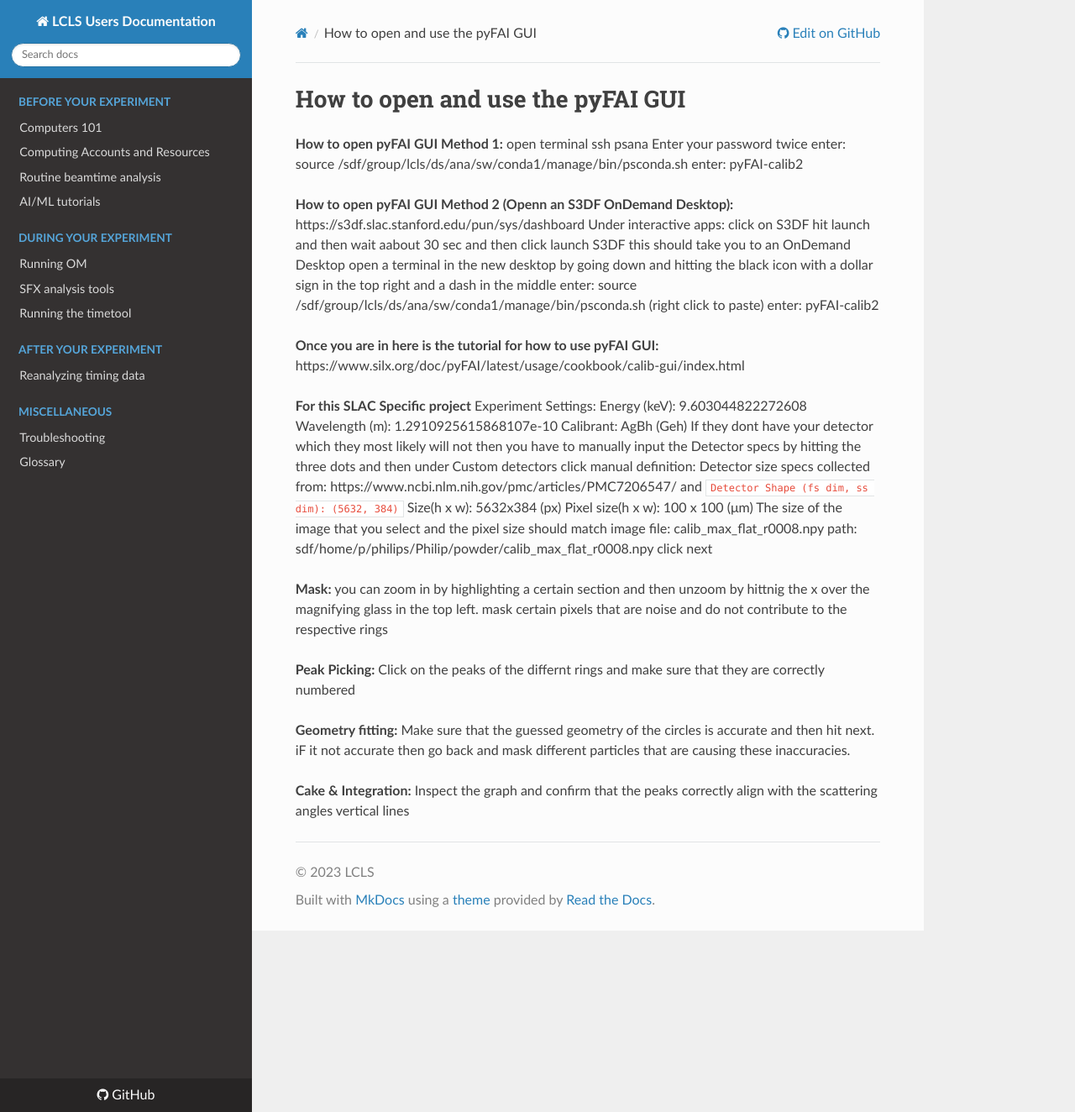
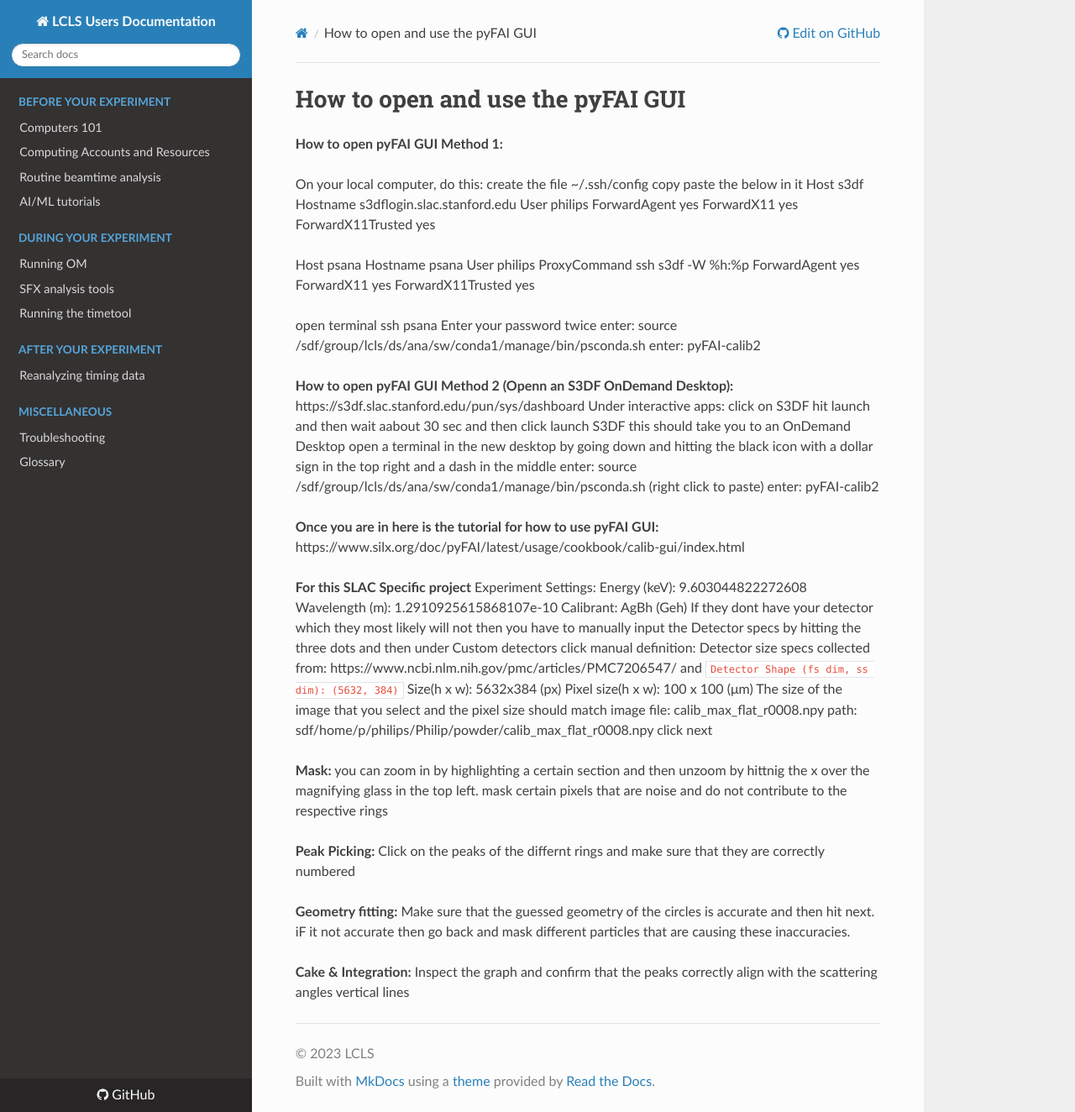
Before and after one commit to lcls-users/lcls-users, an MkDocs documentation site: the page built from docs/tutorials/pyFAIGUI.md, in a window 1280 px wide and 1324 px high. Shown: the whole window at 84% size. Built offline with MkDocs 1.6.1, drawn with Linux system fonts in a browser that asks for light colours; nearby versions of some CDN libraries.

Commit message:
Update pyFAIGUI.md

```diff
--- a/docs/tutorials/pyFAIGUI.md
+++ b/docs/tutorials/pyFAIGUI.md
@@ -1,6 +1,25 @@
 # How to open and use the pyFAI GUI
 
 **How to open pyFAI GUI Method 1:**
+
+On your local computer, do this:
+create the file ~/.ssh/config
+copy paste the below in it
+Host s3df
+  Hostname s3dflogin.slac.stanford.edu
+  User philips
+  ForwardAgent yes
+  ForwardX11 yes
+  ForwardX11Trusted yes
+
+Host psana
+  Hostname psana
+  User philips
+  ProxyCommand ssh s3df -W %h:%p
+  ForwardAgent yes
+  ForwardX11 yes
+  ForwardX11Trusted yes
+
 open terminal
 ssh psana
 Enter your password twice
```
